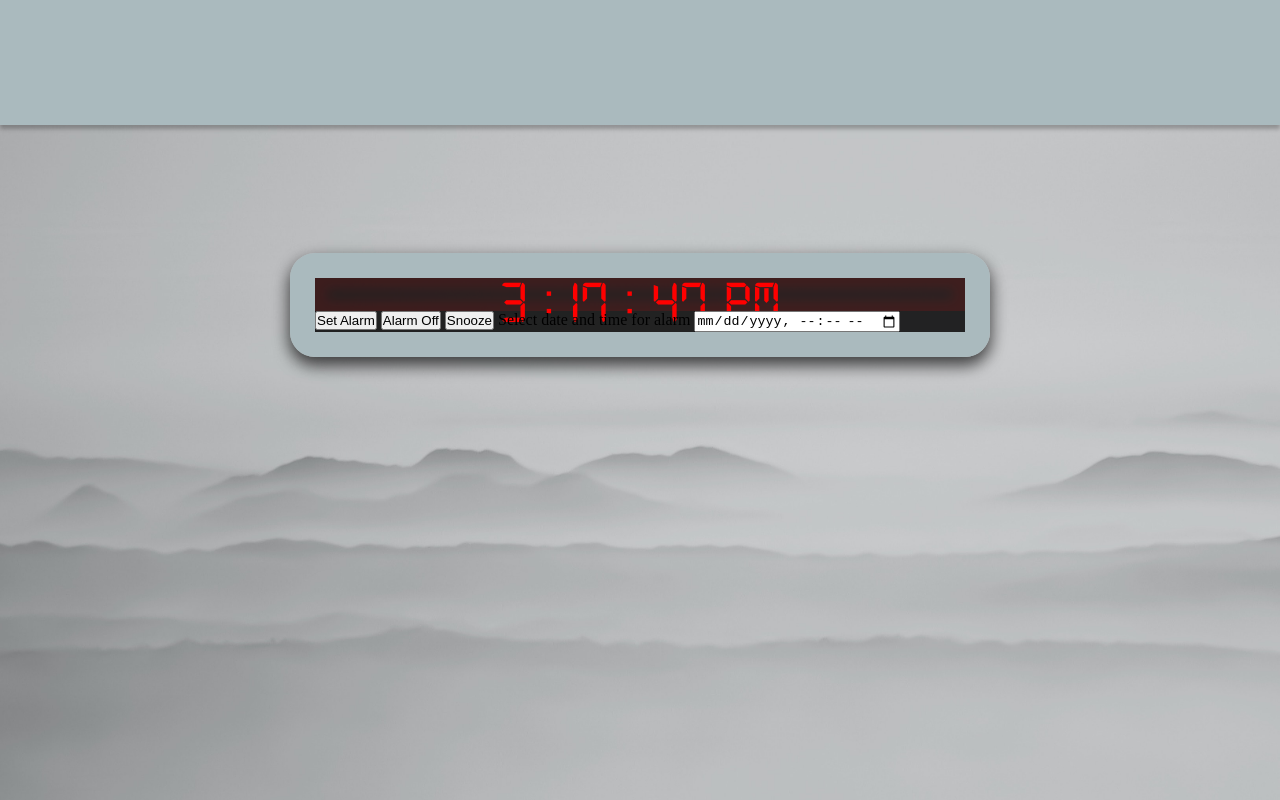
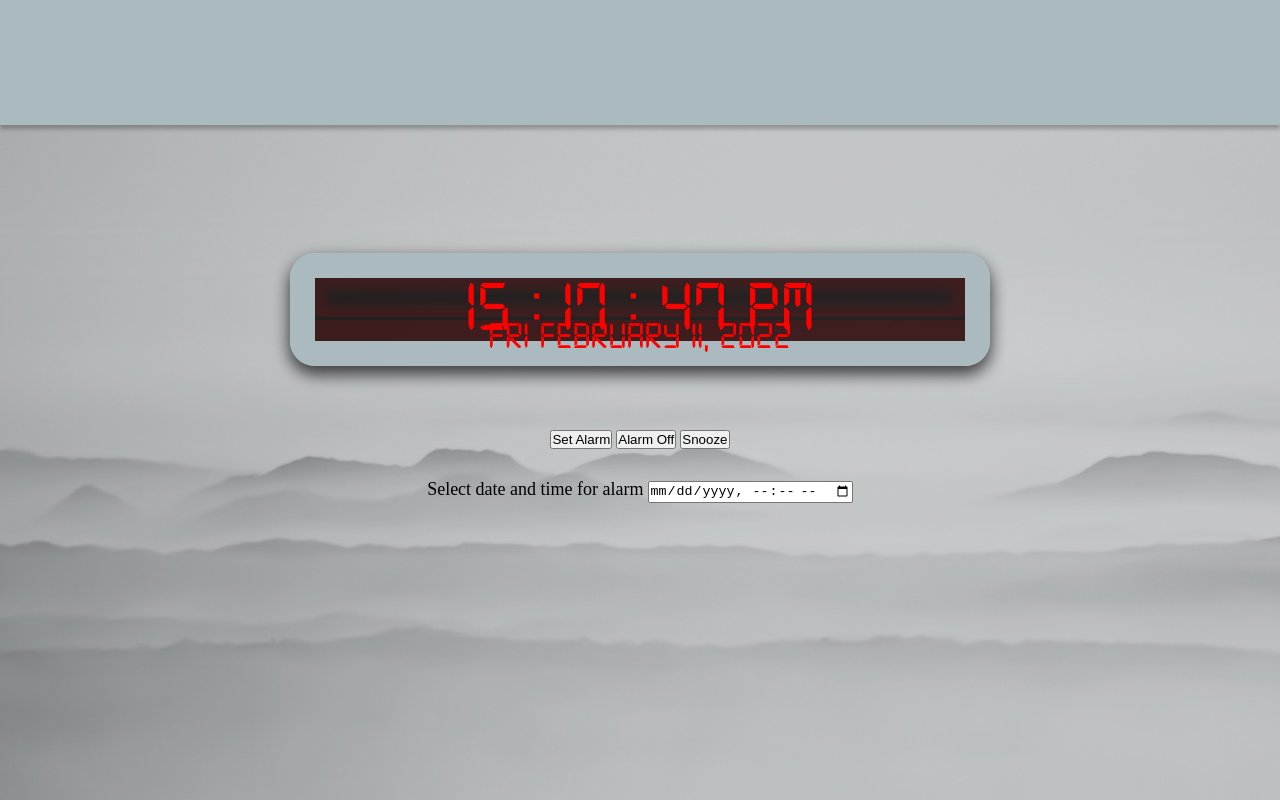
Before and after one commit to Chad-Powellv1/alarm-clock, a plain HTML site: page index.html in a window 1280 px wide. Drawn offline with Linux system fonts and the light colour scheme.

Commit message:
update main.js

```diff
--- a/css/style.css
+++ b/css/style.css
@@ -65,11 +65,26 @@ h1 {
     font-family: 'digital-7.ttf';
 
     text-align: center;
-    font-size: 60px;
+    font-size: 72px;
     box-shadow: inset 0 0 12px 12px rgba(255, 0, 0, 0.13);
 }
 
-#days, span {
+#ampm {
+
+    font-size: 24px;
+}
+
+#date {
+    color: red;
+    font-family: 'digital-7.ttf';
+
+    text-align: center;
+    font-size: 38px;
+    margin-top: 0.5%;
+    box-shadow: inset 0 0 12px 12px rgba(255, 0, 0, 0.13);
+}
+
+#days, {
     position: absolute;
     width: 350px;
     height: 20px;
@@ -88,9 +103,24 @@ h1 {
     color: #FF0000;
 }
 
-#ampm {}
+#alarmControl {
+    padding-top: 5%;
+    margin: auto auto;
+    text-align: center;
+    justify-content: space-around;
 
-#alarmSet {
-    display: hidden;
-    background-image: url(/img/alarm.png);
 }
+
+label {
+    font-size: large;
+    margin-top: 5%;
+}
+
+input {
+    margin-top: 2.5%;
+}
+
+/* #alarmSet {
+    display: "none";
+    background-image: url('/img/alarm.png');
+} */
--- a/index.html
+++ b/index.html
@@ -11,20 +11,19 @@
     <header id="header"></header>
     <div id="container">
       <div id="clockFace"></div>
-      <div id="days"></div>
       <div id="timeDisplay"></div>
-      <div id="ampm"></div>
+      <div id="date"></div>
+    </div>
+    <div id="24hr"></div>
+    <div id="alarmControl">
       <div id="alarmSet">
         <button id="setAlarm">Set Alarm</button>
         <button id="alarmOff">Alarm Off</button>
-        <button id="snooze">Snooze</button>
+        <button id="snooze">Snooze</button><br />
         <label for="" id="alarmDateTime">Select date and time for alarm</label>
         <input type="datetime-local" />
       </div>
-      <div id="date"></div>
     </div>
-    <div id="24hr"></div>
-    <div id="alarmControl"></div>
     <script src="./js/main.js"></script>
   </body>
 </html>
--- a/js/main.js
+++ b/js/main.js
@@ -1,22 +1,6 @@
 let alarmTimeSet = null;
 let weekDays = document.getElementById("days");
 let alarmControls = document.getElementById("alarmControl");
-
-const day = ["Sun", "Mon", "Tue", "Wed", "Thu", "Fri", "Sat"];
-const month = [
-  "January",
-  "February",
-  "March",
-  "April",
-  "May",
-  "June",
-  "July",
-  "August",
-  "September",
-  "October",
-  "November",
-  "December",
-];
 
 /* FUNCTION TO GET TIME AND DISPLAY */
 const digitalClock = function () {
@@ -29,20 +13,48 @@ const digitalClock = function () {
   hour = twelveHourFormat(hour);
   minutes = addZero(minutes);
   seconds = addZero(seconds);
-  period = hour >= 12 ? "AM" : "PM";
+  period = hour <= 12 ? "AM" : "PM";
 
   let time = `${hour} : ${minutes} : ${seconds} ${period}`;
 
   document.getElementById("timeDisplay").innerHTML = time;
 };
 
+/* FUNCTION TO GET CURRENT DATE  AND DISPLAY */
+const getDateDisplay = function () {
+  const day = ["Sun", "Mon", "Tue", "Wed", "Thu", "Fri", "Sat"];
+  const month = [
+    "January",
+    "February",
+    "March",
+    "April",
+    "May",
+    "June",
+    "July",
+    "August",
+    "September",
+    "October",
+    "November",
+    "December",
+  ];
+
+  let d = new Date();
+  let currentDay = day[d.getDay()];
+  let currentDate = addZero(d.getDate());
+  let currentMonth = month[d.getMonth()];
+  let currentYear = d.getFullYear();
+  let currentFullDate = `${currentDay} ${currentMonth} ${currentDate}, ${currentYear}`;
+
+  document.getElementById("date").innerHTML = currentFullDate;
+};
+
 /* FUNCTION TO CONVERT HOUR TO 12HR FORMAT */
 
 const twelveHourFormat = function (hour) {
   if (hour > 12) {
-    hour = hour - 12;
+    hour - 12;
   } else {
-    hour = 12;
+    12;
   }
   return hour;
 };
@@ -60,4 +72,5 @@ const addZero = function (i) {
 
 const init = function () {
   setInterval(digitalClock, 1000);
+  getDateDisplay();
 };
```
